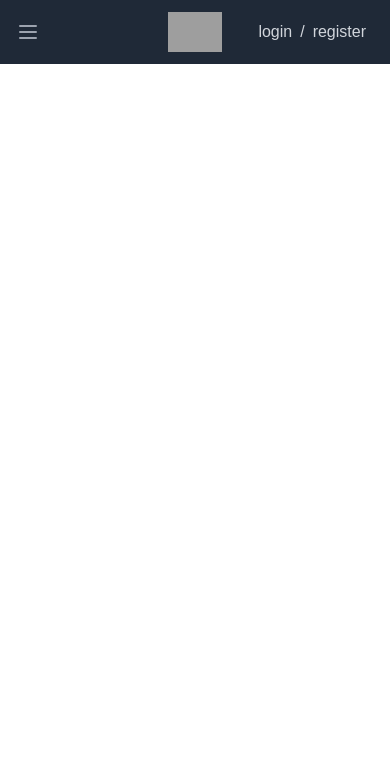
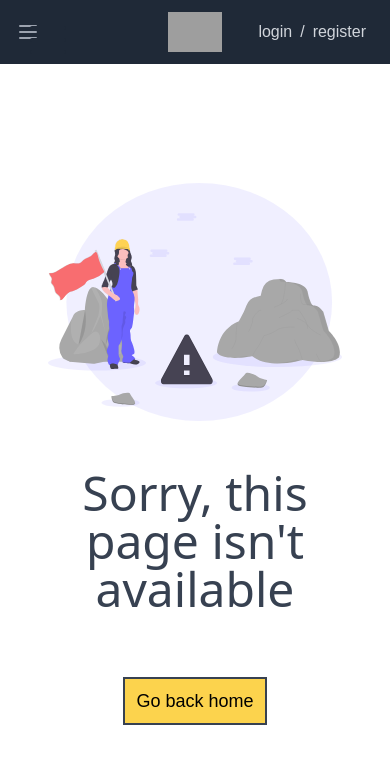
Before and after one commit to Rahat-0/LMS-thesis, a React (Create React App) app in the folder client/: page /notfound in a window 390 px wide. Shown: the top 764 px of the page. Built offline with nearby package versions, Linux system fonts and the light colour scheme; grey boxes are pictures that could not be loaded.

Commit message:
not found page created, backed: default.png auto unlink resolved

```diff
--- /dev/null
+++ b/client/src/components/ErrorPage.js
@@ -0,0 +1,49 @@
+import React from 'react'
+import {useNavigate} from 'react-router-dom'
+import images from '../assets/icons/1.svg'
+
+function ErrorPage() {
+    const navigate = useNavigate()
+  return (
+
+<main className="bg-white relative overflow-hidden h-screen">
+    <header className="absolute top-0 left-0 right-0 z-20">
+        <nav className="container mx-auto px-6 md:px-12 py-4">
+            <div className="md:flex justify-between items-center">
+                <div className="flex justify-between items-center">
+                    <div className="md:hidden">
+                        <button className="text-gray-800 focus:outline-none">
+                            <svg className="h-12 w-12" viewBox="0 0 24 24" fill="none" xmlns="http://www.w3.org/2000/svg">
+                                <path d="M4 6H20M4 12H20M4 18H20" stroke="currentColor" stroke-width="2" stroke-linecap="round" stroke-linejoin="round">
+                                </path>
+                            </svg>
+                        </button>
+                    </div>
+                </div>
+                <div className="hidden md:flex md:items-center md:justify-end space-x-4">
+
+                </div>
+            </div>
+        </nav>
+    </header>
+    <div className="container mx-auto h-screen pt-32 md:pt-0 px-6 z-10 flex items-center justify-between">
+        <div className="container mx-auto px-6 flex flex-col-reverse lg:flex-row justify-between items-center relative">
+            <div className="w-full mb-16 md:mb-8 text-center lg:text-left">
+                <h1 className="font-light font-sans text-center lg:text-left text-5xl lg:text-8xl mt-12 md:mt-0 text-gray-700">
+                    Sorry, this page isn&#x27;t available
+                </h1>
+                <button onClick={()=>navigate('/')} className="px-2 py-2 w-36 mt-16 font-light transition ease-in duration-200 hover:bg-yellow-400 border-2 text-lg border-gray-700 bg-yellow-300 focus:outline-none">
+                    Go back home
+                </button>
+            </div>
+            <div className="block w-full mx-auto md:mt-0 relative max-w-md lg:max-w-2xl">
+                <img src={images} />
+            </div>
+        </div>
+    </div>
+</main>
+
+  )
+}
+
+export default ErrorPage
--- a/client/src/components/admin/Admin.js
+++ b/client/src/components/admin/Admin.js
@@ -15,13 +15,13 @@
       if (key.length > 10) {
         const data = jwt(key);
         if (data.userType !== "admin") {
-          navigate("/");
+          navigate("/notfound");
         }
       } else {
         navigate("/login");
       }
     } else {
-      navigate("/");
+      navigate("/notfound");
     }
   }, []);
 
--- /dev/null
+++ b/client/src/components/home/Test.js
@@ -0,0 +1,9 @@
+import React from 'react'
+
+function test() {
+  return (
+    <div>test</div>
+  )
+}
+
+export default test
--- a/client/src/components/routers/Router.js
+++ b/client/src/components/routers/Router.js
@@ -8,6 +8,7 @@
 import StudentEdit from "../admin/StudentEdit";
 import StudentList from "../admin/studentList";
 import StudentView from "../admin/StudentView";
+import ErrorPage from "../ErrorPage";
 import Home from "../home/Home";
 import Navber from "../home/Navber";
 import Login from "../login/Login";
@@ -41,7 +42,7 @@
 
 
         {/* this route will be use for productions */}
-        {/* <Route path="*" element={<Home />} /> */}
+        <Route path="*" element={<ErrorPage />} />
       </Routes>
     </Router>
   );
```
Also changed, not shown: client/src/assets/icons/1.svg (added), 1 other file (tests, documents, lock files or other folders).
